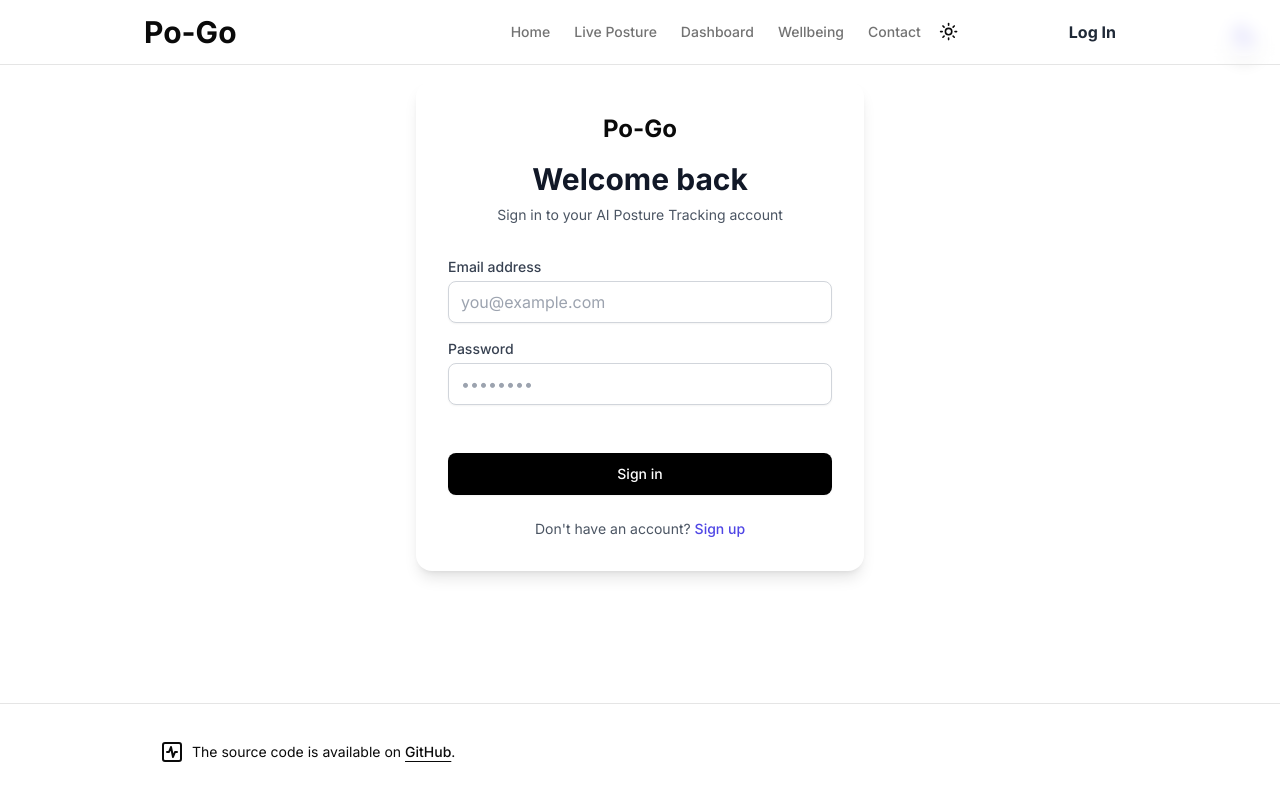
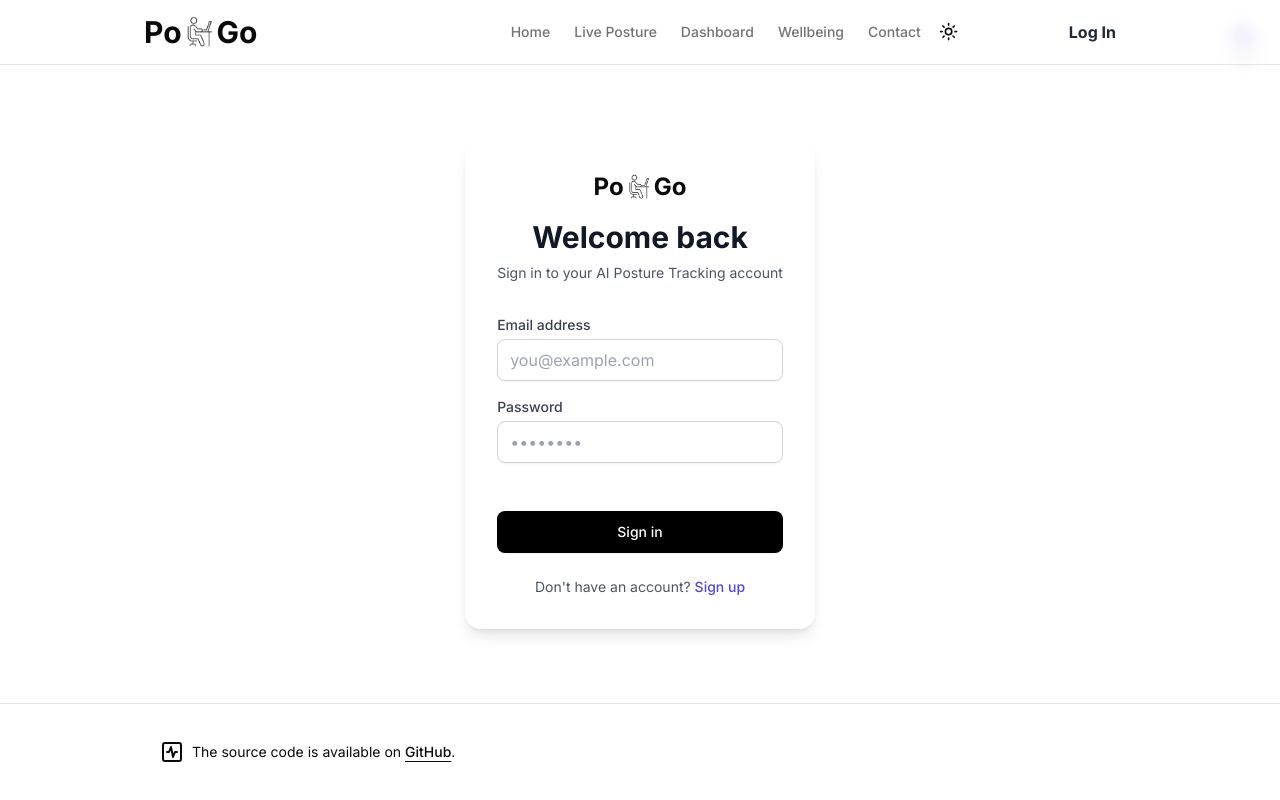
Before and after one commit to Rupsha-Das/Po-Go, a Next.js app in the folder frontend/: page /login in a window 1280 px wide. Built offline with nearby package versions, Linux system fonts and the light colour scheme.

Commit message:
feat: update logo display in navbar and login/signup pages

```diff
--- a/frontend/app/layout.tsx
+++ b/frontend/app/layout.tsx
@@ -29,7 +29,7 @@ export default function RootLayout({
         >
           <div className="flex min-h-screen flex-col">
             <Navbar />
-            <main className="flex-1 px-40">
+            <main className="flex-1 flex justify-center items-center px-40">
               {children}
             </main>
             <Footer />
--- a/frontend/components/LoginPage.tsx
+++ b/frontend/components/LoginPage.tsx
@@ -6,6 +6,9 @@ import axios from 'axios';
 import { useToast } from '@/hooks/use-toast';
 import { useRouter } from 'next/navigation';
 import { CiNoWaitingSign } from "react-icons/ci";
+
+import logo_image from "@/public/logo image2.png"
+import Image from 'next/image';
 
 
 export default function LoginPage() {
@@ -99,7 +102,11 @@ export default function LoginPage() {
             <div className="max-w-md w-full space-y-8 bg-white dark:bg-gray-900 p-8 rounded-2xl shadow-lg transition-colors duration-200">
                 <div className="text-center">
                     <div className="flex justify-center mb-4">
-                        <h1 className='text-2xl font-bold'>Po-Go</h1>
+                        <h1 className='text-2xl font-bold flex flex-row items-center'>
+                            <span>Po</span>
+                            <Image src={logo_image} width={22} className="dark:invert mx-1" alt="" />
+                            <span>Go</span>
+                        </h1>
                     </div>
                     <h2 className="text-3xl font-bold text-gray-900 dark:text-white">Welcome back</h2>
                     <p className="mt-2 text-sm text-gray-600 dark:text-gray-400">
--- a/frontend/components/SignupPage.tsx
+++ b/frontend/components/SignupPage.tsx
@@ -8,6 +8,9 @@ import { useRouter } from 'next/navigation';
 import { useToast } from '@/hooks/use-toast';
 
 import { CiNoWaitingSign } from "react-icons/ci";
+import Image from 'next/image';
+
+import logo_image from "@/public/logo image2.png"
 
 export default function SignupPage() {
     const { toast } = useToast();
@@ -149,7 +152,11 @@ export default function SignupPage() {
             <div className="max-w-md w-full space-y-8 bg-white dark:bg-gray-900 p-8 rounded-2xl shadow-lg transition-colors duration-200">
                 <div className="text-center">
                     <div className="flex justify-center mb-4">
-                        <h1 className='text-2xl font-bold'>Po-Go</h1>
+                        <span className="font-bold text-2xl flex flex-row items-center">
+                            <span>Po</span>
+                            <Image src={logo_image} width={22} className="dark:invert mx-1" alt="" />
+                            <span>Go</span>
+                        </span>
                     </div>
                     <h2 className="text-3xl font-bold text-gray-900 dark:text-white">Create your account</h2>
                     <p className="mt-2 text-sm text-gray-600 dark:text-gray-400">
--- a/frontend/components/navbar.tsx
+++ b/frontend/components/navbar.tsx
@@ -8,6 +8,9 @@ import { ModeToggle } from "@/components/mode-toggle"
 import { ActivitySquare, Divide } from "lucide-react"
 import { useEffect, useState } from "react"
 import { CiLogout } from "react-icons/ci";
+import Image from "next/image"
+
+import logo_image from "@/public/logo image2.png"
 
 const navigation = [
   { name: "Home", href: "/" },
@@ -39,10 +42,14 @@ export default function Navbar() {
 
 
   return (
-    <nav className="sticky top-0 z-50 w-full border-b bg-background/95 backdrop-blur supports-[backdrop-filter]:bg-background/60">
+    <nav className="sticky flex justify-center items-center top-0 z-50 w-full border-b bg-background/95 backdrop-blur supports-[backdrop-filter]:bg-background/60">
       <div className="container px-36 flex h-16 items-center justify-between">
         <Link href="/" className="flex items-center space-x-2">
-          <span className="font-bold text-3xl">Po-Go</span>
+          <span className="font-bold text-3xl flex flex-row items-center">
+            <span>Po</span>
+            <Image src={logo_image} width={27} className="dark:invert mx-1" alt="" />
+            <span>Go</span>
+          </span>
         </Link>
         <div className="flex flex-1 items-center justify-between space-x-2 md:justify-end">
           <div className="hidden md:flex md:items-center md:space-x-6">
--- a/frontend/components/navigation.tsx
+++ b/frontend/components/navigation.tsx
@@ -7,6 +7,9 @@ import { cn } from "@/lib/utils"
 import { Button } from "@/components/ui/button"
 import { ModeToggle } from "@/components/mode-toggle"
 import { ActivitySquare } from "lucide-react"
+import Image from "next/image"
+
+import logo_image from "@/public/logo image2.png"
 
 const navigation = [
   { name: "Home", href: "/" },
@@ -24,7 +27,9 @@ export function Navigation() {
       <div className="container flex h-16 items-center">
         <Link href="/" className="flex items-center space-x-2">
           <ActivitySquare className="h-6 w-6" />
-          <span className="font-bold">Po-Go</span>
+          <span>Po</span>
+          <Image src={logo_image} width={27} className="dark:invert mx-1" alt="" />
+          <span>Go</span>
         </Link>
         <nav className="flex flex-1 items-center justify-center space-x-6">
           {navigation.map((item) => (
```
Also changed, not shown: frontend/public/logo image.png (added), frontend/public/logo image2.png (added).
